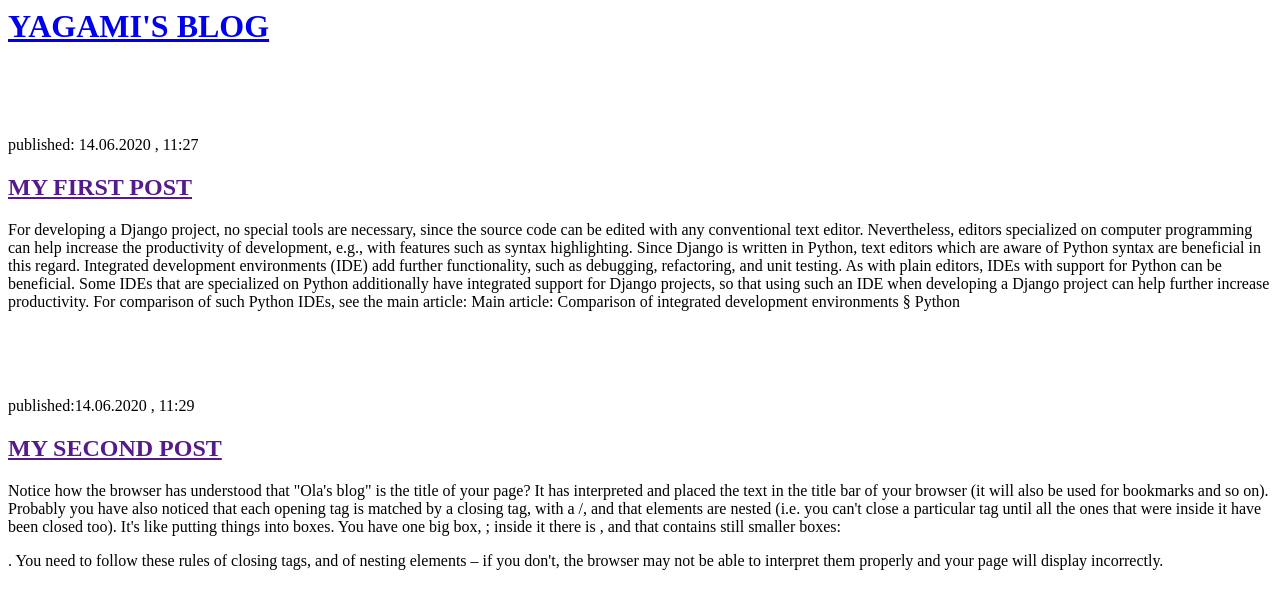
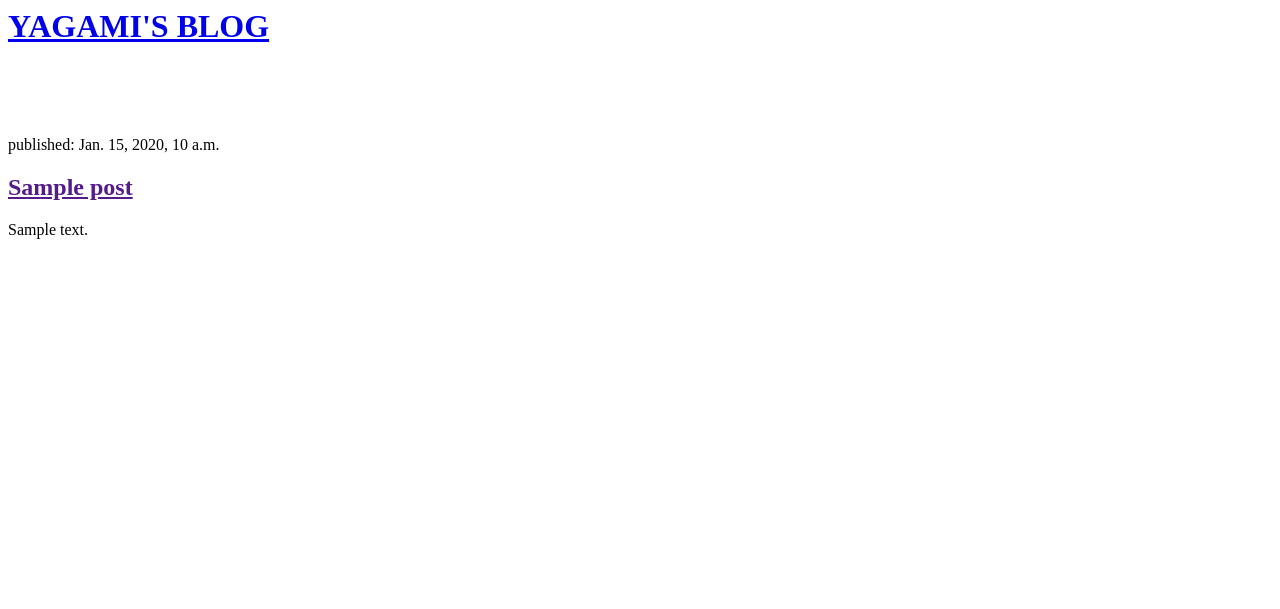
Before and after one commit to yagami-lyte/my-first-blog, a Django app: template blog/templates/blog/post_list.html in a window 1280 px wide. Shown: the top 609 px of the page. Run offline with Django 3.2, Linux system fonts and the light colour scheme; tables that the repository leaves empty hold one stand-in row (values such as "Sample post"); the template is opened without the code that fills it: values that come from a table or form of the project are taken from there, most other values are stand-ins (such as "Sample title", 1, 10 or a date in 2020).

Commit message:
Modified templates to display posts from database

```diff
--- a/blog/templates/blog/post_list.html
+++ b/blog/templates/blog/post_list.html
@@ -7,29 +7,18 @@
         <div>
             <h1><a href = "/">YAGAMI'S BLOG</a></h1>
         </div>
-
         <br>
         <br>
         <br>
-        <div>
-            <p>published: 14.06.2020 , 11:27</p>
-            <h2><a href = "">MY FIRST POST</a></h2>
-            <p>For developing a Django project, no special tools are necessary, since the source code can be edited with any conventional text editor. Nevertheless, editors specialized on computer programming can help increase the productivity of development, e.g., with features such as syntax highlighting. Since Django is written in Python, text editors which are aware of Python syntax are beneficial in this regard.
-                Integrated development environments (IDE) add further functionality, such as debugging, refactoring, and unit testing. As with plain editors, IDEs with support for Python can be beneficial. Some IDEs that are specialized on Python additionally have integrated support for Django projects, so that using such an IDE when developing a Django project can help further increase productivity. For comparison of such Python IDEs, see the main article:
-                Main article: Comparison of integrated development environments § Python</p>
 
-        </div>
 
-        <br><br><br>
-
-        <div>
-            <p>published:14.06.2020 , 11:29</p>
-            <h2><a href = "">MY SECOND POST</a></h2>
-            <p>Notice how the browser has understood that "Ola's blog" is the title of your page? It has interpreted <title>Ola's blog</title> and placed the text in the title bar of your browser (it will also be used for bookmarks and so on).
-                Probably you have also noticed that each opening tag is matched by a closing tag, with a /, and that elements are nested (i.e. you can't close a particular tag until all the ones that were inside it have been closed too).
-                It's like putting things into boxes. You have one big box, <html></html>; inside it there is <body></body>, and that contains still smaller boxes: <p></p>.
-                You need to follow these rules of closing tags, and of nesting elements – if you don't, the browser may not be able to interpret them properly and your page will display incorrectly.</p>
-        </div>
+        {% for post in posts %}
+            <div>
+                <p>published: {{published_date}}</p>
+                <h2><a href = "">{{post.title}}</a></h2>
+                <p>{{post.text|linebreaksbr}}</p>
+            </div>
+        {% endfor %}
 
 
     </body>
--- a/blog/views.py
+++ b/blog/views.py
@@ -1,5 +1,7 @@
 from django.shortcuts import render
+from django.utils import timezone
+from .models import Post
 
-# Create your views here.
 def post_list(request):
-    return render(request, 'blog/post_list.html', {})
+    posts = Post.objects.filter(published_date__lte=timezone.now()).order_by('published_date')
+    return render(request, 'blog/post_list.html', {'posts': posts})
```
